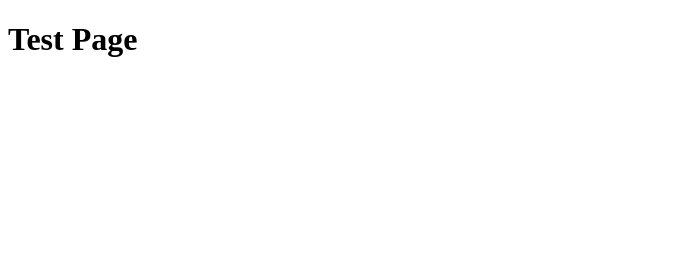
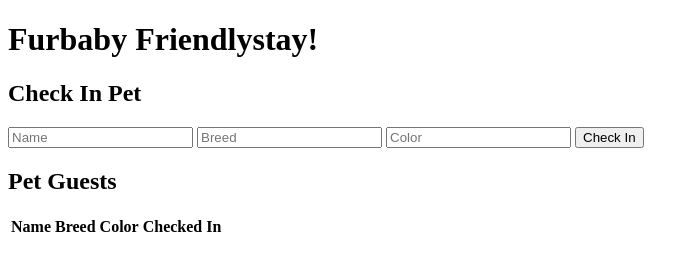
Before and after one commit to bradybaker/vatti-pet-hotel, a plain HTML site: page public/index.html in a window 1280 px wide. Shown: the whole page, without its empty margins (0-699 px from the left). Drawn offline with Linux system fonts and the light colour scheme.

Commit message:
added html

```diff
--- a/public/index.html
+++ b/public/index.html
@@ -6,6 +6,32 @@
     <title>Document</title>
 </head>
 <body>
-    <h1>Test Page</h1>
+<body>
+    <header>
+        <h1>Furbaby Friendlystay!</h1>
+
+    </header>
+    <section id="addPet">
+        <h2>Check In Pet</h2>
+        <input type="text" id="nameIn" value="" placeholder="Name">
+        <input type="text" id="breedIn" value="" placeholder="Breed">
+        <input type="text" id="colorIn" value="" placeholder="Color">
+        <button type="button" id="addButton">Check In</button>
+    </section>
+    <section>
+        <h2>Pet Guests</h2>
+        <table class="table table-striped table-bordered">
+            <thead>
+                <tr>
+                    <th>Name</th>
+                    <th>Breed</th>
+                    <th>Color</th>
+                    <th>Checked In</th>
+                </tr>
+            </thead>
+            <tbody id="viewPets">
+            </tbody>
+        </table>
+    </section>
 </body>
 </html>
```
